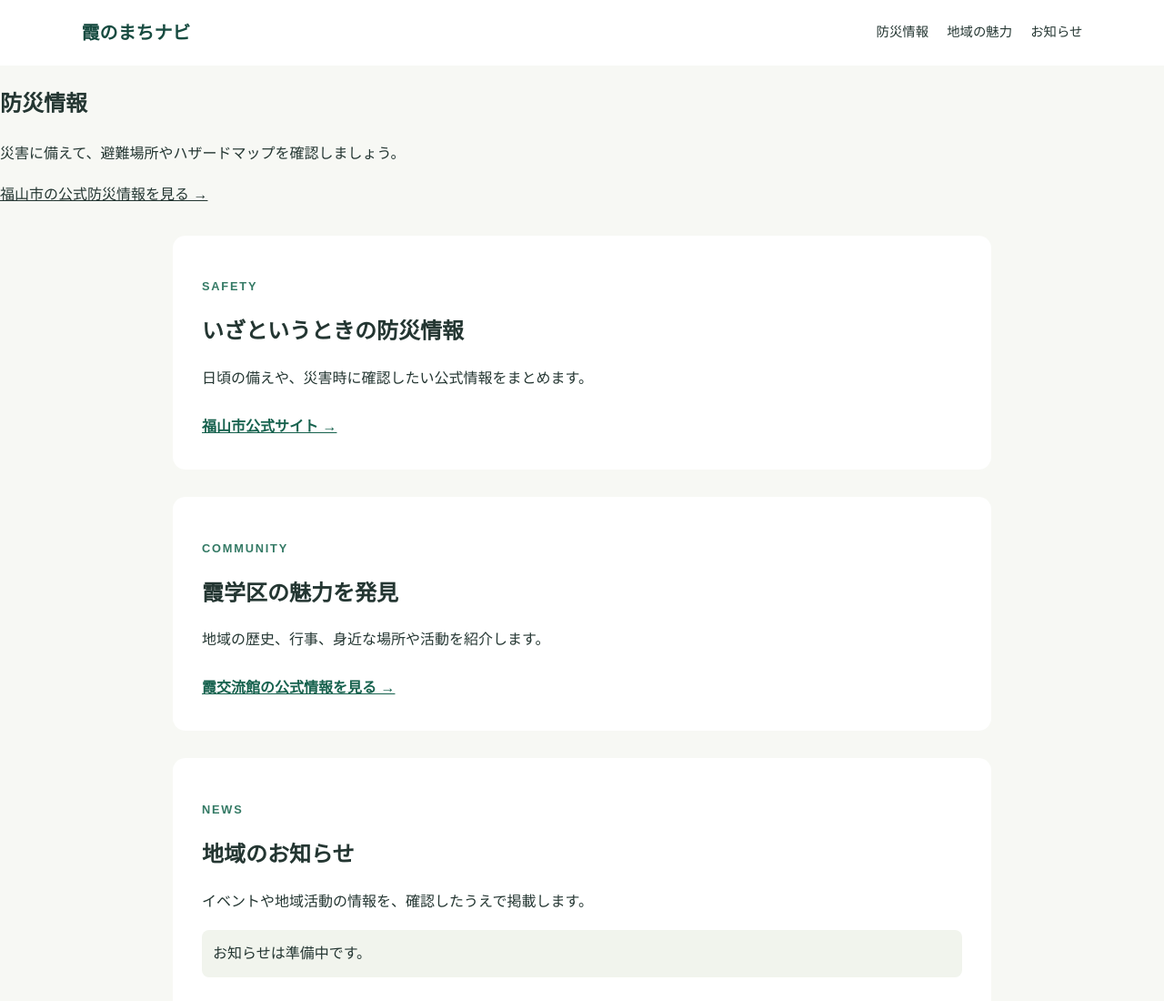
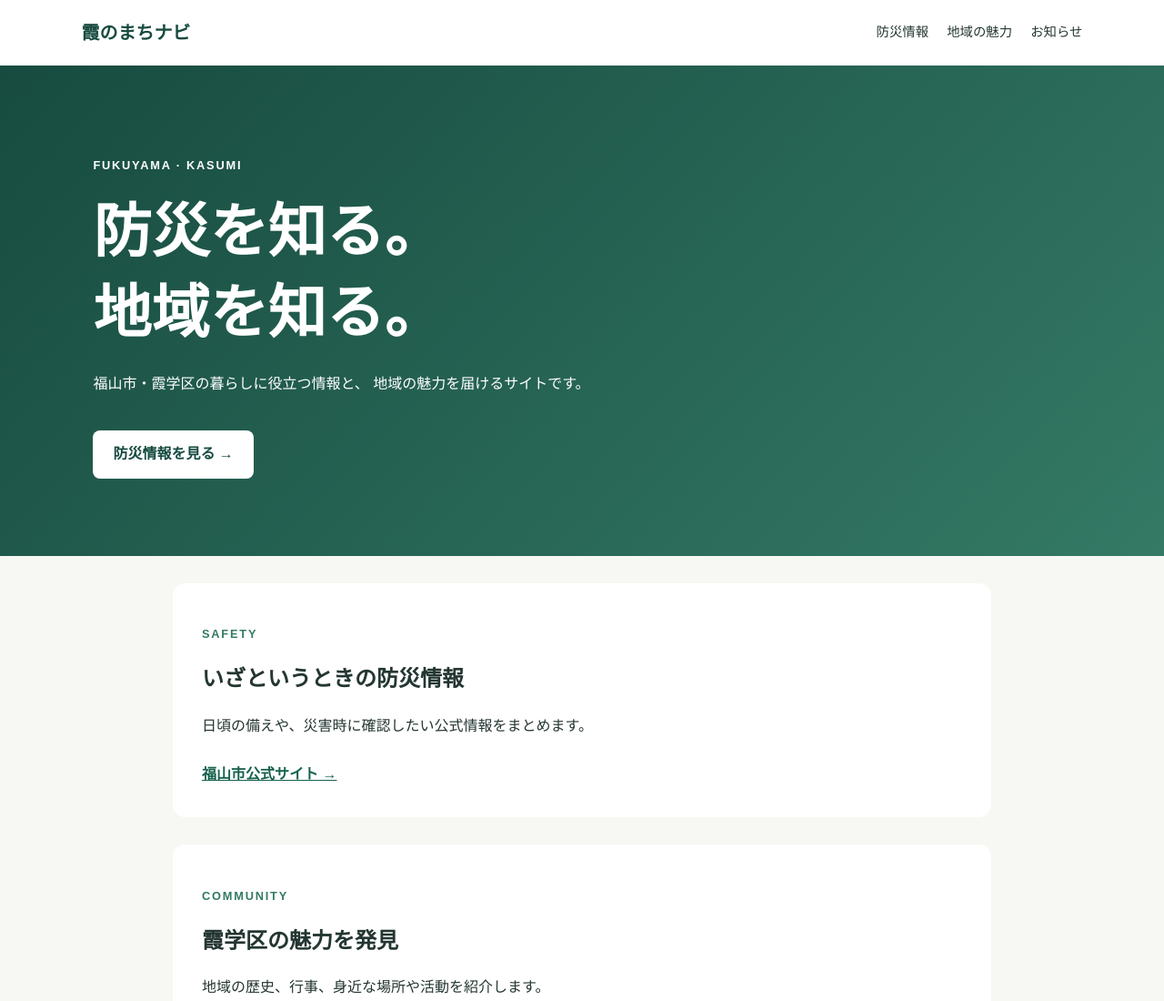
Before and after one commit to shin0322hs/kasumi-website, a plain HTML site: page index.html in a window 1280 px wide. Shown: the top 1100 px of the page at 91% size. Drawn offline with Linux system fonts and the light colour scheme.

Commit message:
Update index.html

```diff
--- a/index.html
+++ b/index.html
@@ -18,14 +18,16 @@
   </header>
 
   <main>
-   <section>
-  <h2>防災情報</h2>
-  <p>災害に備えて、避難場所やハザードマップを確認しましょう。</p>
-  <p>
-    <a href="https://www.city.fukuyama.hiroshima.jp/site/bosai/index.html">
-      福山市の公式防災情報を見る →
-    </a>
-  </p>
+    <section class="hero">
+      <p class="eyebrow">FUKUYAMA · KASUMI</p>
+      <h1>防災を知る。<br>地域を知る。</h1>
+      <p>
+        福山市・霞学区の暮らしに役立つ情報と、
+        地域の魅力を届けるサイトです。
+      </p>
+      <a class="primary-button" href="#disaster">
+        防災情報を見る →
+      </a>
     </section>
 
     <section id="disaster" class="content-section">
```
